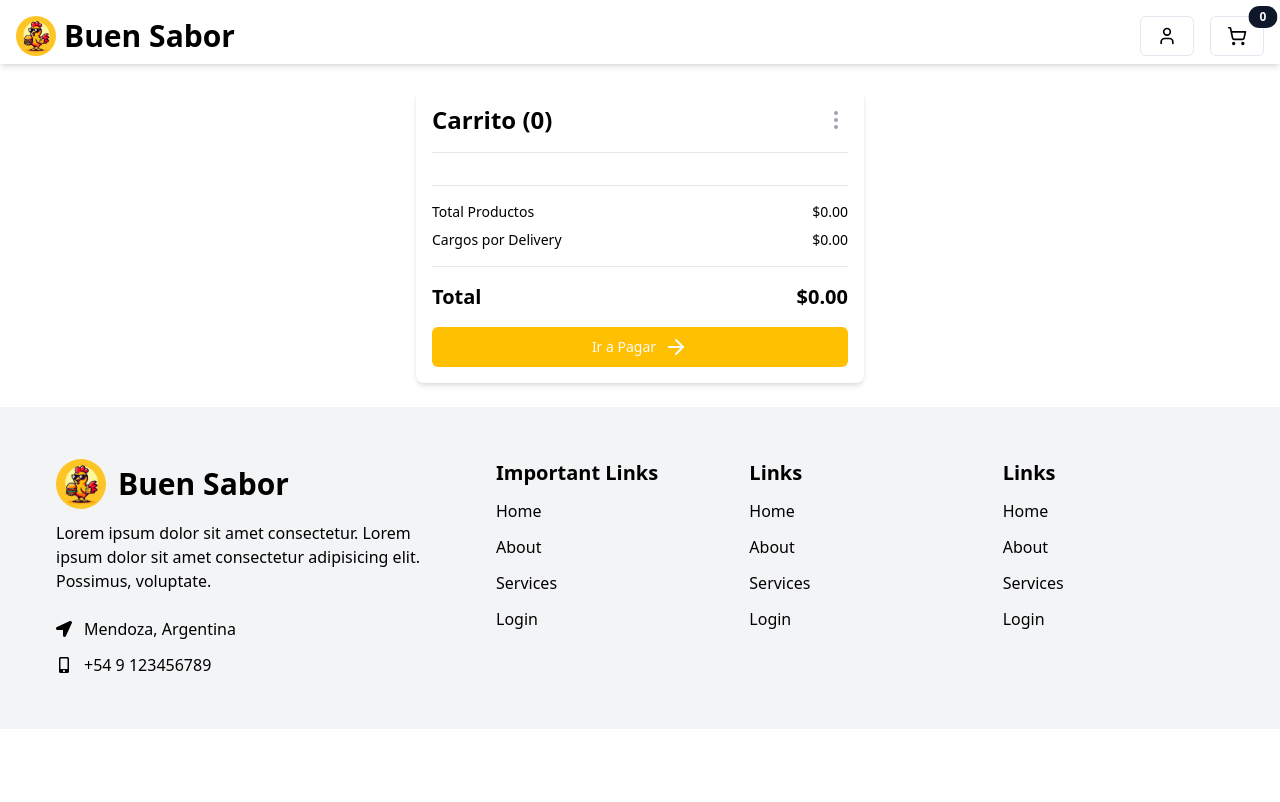
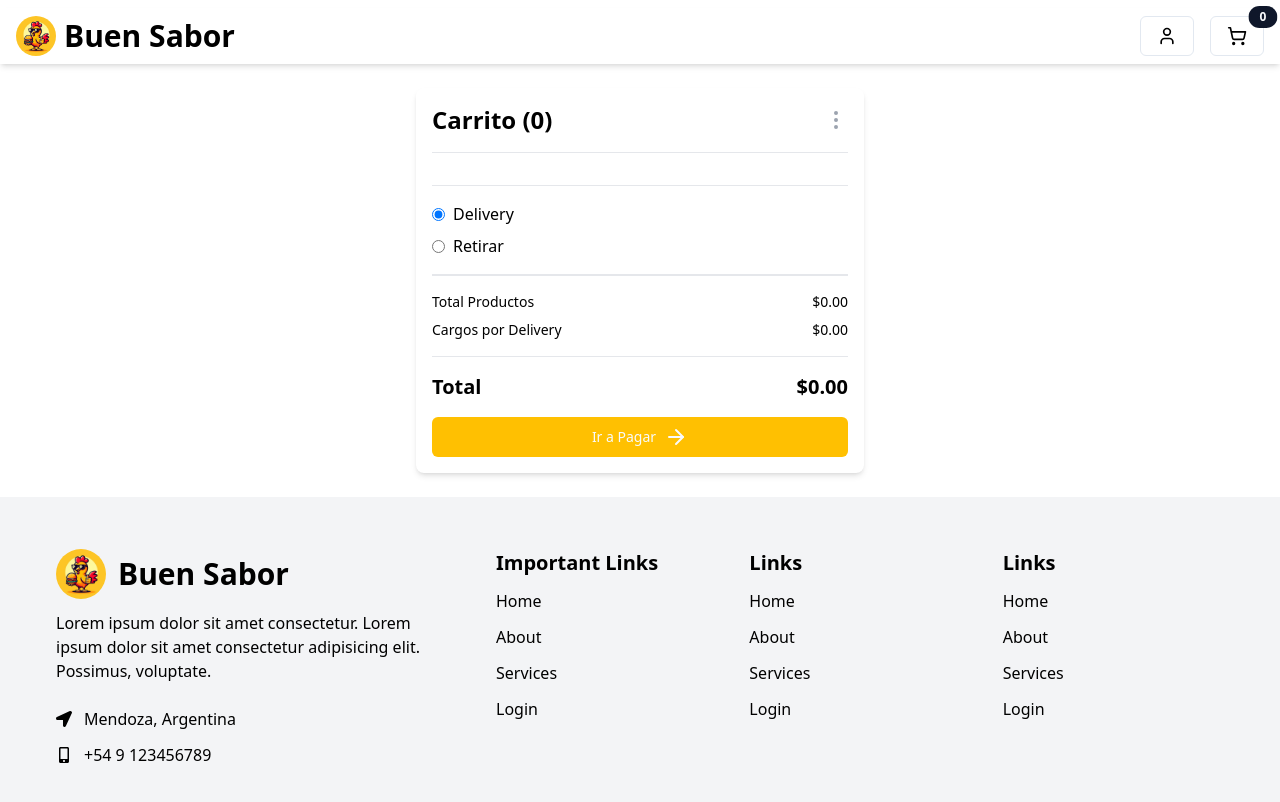
Before and after one commit to Los-Pollos-Hermanos-UTN/Buen-Sabor-Frontend-Client-TS, a React (Vite) app: page /carrito in a window 1280 px wide. Shown: the top 802 px of the page. Built offline with nearby package versions, Linux system fonts and the light colour scheme; the HTML template or start-up script is replaced by a standard one.

Commit message:
Last commit... seemingly?????

```diff
--- a/src/screens/Carrito.tsx
+++ b/src/screens/Carrito.tsx
@@ -1,3 +1,4 @@
+import { useState } from "react";
 import { toast } from "react-toastify";
 import { useNavigate } from "react-router-dom";
 import { useGlobalContext } from "../context/GlobalContext";
@@ -10,6 +11,8 @@ export default function Carrito() {
 	const navigate = useNavigate();
 	const { cart, selectedSucursal } = state;
 
+	const [tipoEnvio, setTipoEnvio] = useState("DELIVERY");
+
 	const totalProductos = cart.reduce((acc, item) => {
 		if (item.promocionDetalles && item.promocionDetalles.length > 0) {
 			return acc + item.precioPromocional * item.quantity;
@@ -17,7 +20,7 @@ export default function Carrito() {
 			return acc + (item.precioPromocional || item.precioVenta) * item.quantity;
 		}
 	}, 0);
-	const cargosPorDelivery = totalProductos * 0.05;
+	const cargosPorDelivery = tipoEnvio === "DELIVERY" ? totalProductos * 0.05 : 0;
 	const total = totalProductos + cargosPorDelivery;
 
 	const handleCheckout = async () => {
@@ -41,6 +44,7 @@ export default function Carrito() {
 			}
 			const clientData = await response.json();
 
+			if (tipoEnvio === "DELIVERY") {
 				if (!clientData.domicilios || clientData.domicilios.length === 0) {
 					toast.error("Debe cargar un domicilio en su perfil.");
 					return;
@@ -52,39 +56,40 @@ export default function Carrito() {
 					toast.error("El domicilio debe tener una localidad válida.");
 					return;
 				}
+			}
 
 			const pedido = {
 				id: null,
 				eliminado: false,
 				total: total,
 				estado: "PREPARACION",
-				tipoEnvio: "DELIVERY",
+				tipoEnvio: tipoEnvio,
 				formaPago: "EFECTIVO",
 				fechaPedido: new Date().toISOString().split("T")[0],
-				domicilio: {
+				domicilio: tipoEnvio === "DELIVERY" ? {
 					id: null,
-					eliminado: domicilio.eliminado,
-					calle: domicilio.calle,
-					numero: domicilio.numero,
-					cp: domicilio.cp,
-					piso: domicilio.piso,
-					nroDepto: domicilio.nroDepto,
+					eliminado: clientData.domicilios[0].eliminado,
+					calle: clientData.domicilios[0].calle,
+					numero: clientData.domicilios[0].numero,
+					cp: clientData.domicilios[0].cp,
+					piso: clientData.domicilios[0].piso,
+					nroDepto: clientData.domicilios[0].nroDepto,
 					localidad: {
-						id: domicilio.localidad.id,
-						eliminado: domicilio.localidad.eliminado,
-						nombre: domicilio.localidad.nombre,
+						id: clientData.domicilios[0].localidad.id,
+						eliminado: clientData.domicilios[0].localidad.eliminado,
+						nombre: clientData.domicilios[0].localidad.nombre,
 						provincia: {
-							id: domicilio.localidad.provincia.id,
-							eliminado: domicilio.localidad.provincia.eliminado,
-							nombre: domicilio.localidad.provincia.nombre,
+							id: clientData.domicilios[0].localidad.provincia.id,
+							eliminado: clientData.domicilios[0].localidad.provincia.eliminado,
+							nombre: clientData.domicilios[0].localidad.provincia.nombre,
 							pais: {
-								id: domicilio.localidad.provincia.pais.id,
-								eliminado: domicilio.localidad.provincia.pais.eliminado,
-								nombre: domicilio.localidad.provincia.pais.nombre,
+								id: clientData.domicilios[0].localidad.provincia.pais.id,
+								eliminado: clientData.domicilios[0].localidad.provincia.pais.eliminado,
+								nombre: clientData.domicilios[0].localidad.provincia.pais.nombre,
 							},
 						},
 					},
-				},
+				} : null,
 				sucursal: {
 					id: selectedSucursal,
 				},
@@ -229,14 +234,40 @@ export default function Carrito() {
 					))}
 				</div>
 				<div className="space-y-2 py-4 border-t border-b">
+					<div className="flex items-center space-x-2">
+						<input
+							type="radio"
+							id="delivery"
+							name="tipoEnvio"
+							value="DELIVERY"
+							checked={tipoEnvio === "DELIVERY"}
+							onChange={(e) => setTipoEnvio(e.target.value)}
+						/>
+						<label htmlFor="delivery">Delivery</label>
+					</div>
+					<div className="flex items-center space-x-2">
+						<input
+							type="radio"
+							id="takeaway"
+							name="tipoEnvio"
+							value="TAKE_AWAY"
+							checked={tipoEnvio === "TAKE_AWAY"}
+							onChange={(e) => setTipoEnvio(e.target.value)}
+						/>
+						<label htmlFor="takeaway">Retirar</label>
+					</div>
+				</div>
+				<div className="space-y-2 py-4 border-t border-b">
 					<div className="flex justify-between">
 						<p className="text-sm">Total Productos</p>
 						<p className="text-sm">${totalProductos.toFixed(2)}</p>
 					</div>
+					{tipoEnvio === "DELIVERY" && (
 						<div className="flex justify-between">
 							<p className="text-sm">Cargos por Delivery</p>
 							<p className="text-sm">${cargosPorDelivery.toFixed(2)}</p>
 						</div>
+					)}
 				</div>
 				<div className="flex justify-between items-center py-4">
 					<p className="text-xl font-bold">Total</p>
--- a/src/screens/User.tsx
+++ b/src/screens/User.tsx
@@ -458,7 +458,11 @@ export default function User() {
                                             <div className="flex items-center justify-between"
                                                  key={detalle.id}>
                                                 <p>{detalle.cantidad}x {detalle.articulo.denominacion}</p>
-                                                <p>${detalle.subTotal.toFixed(2)}</p>
+                                                <p>
+                                                    {detalle.subTotal === 0
+                                                        ? '(Parte de una promoción)'
+                                                        : `$${detalle.subTotal.toFixed(2)}`}
+                                                </p>
                                             </div>))}
                                     </div>
                                 </CardContent>
```
Lines whose indentation alone changed are shown as unchanged.
